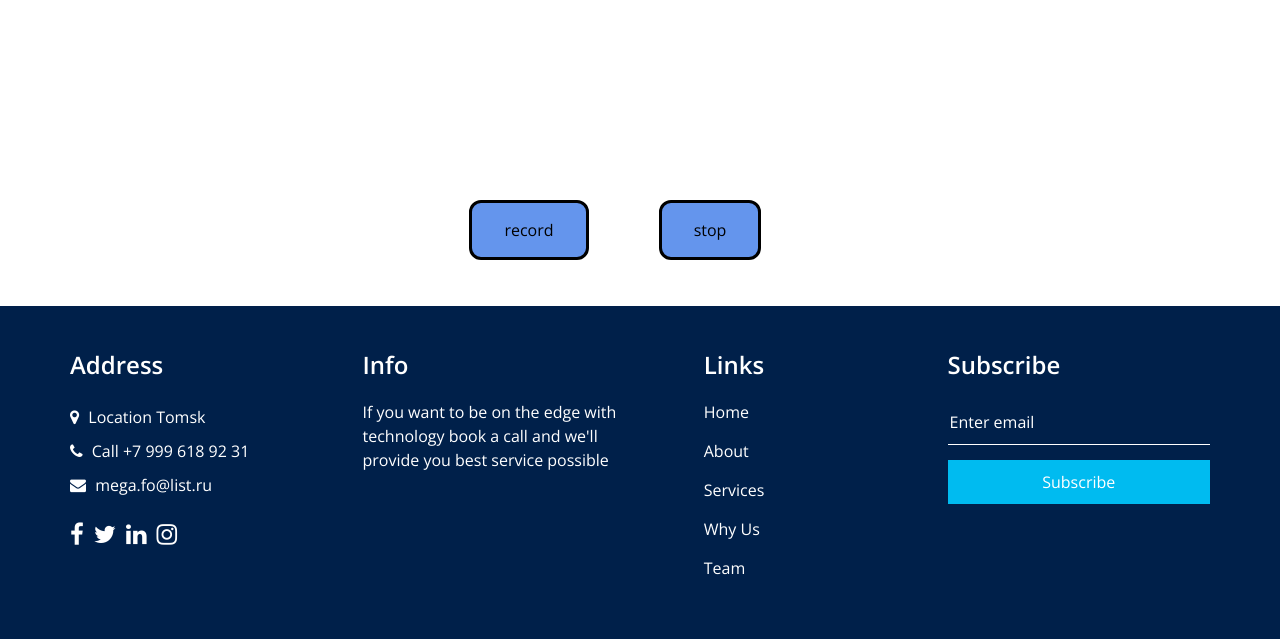
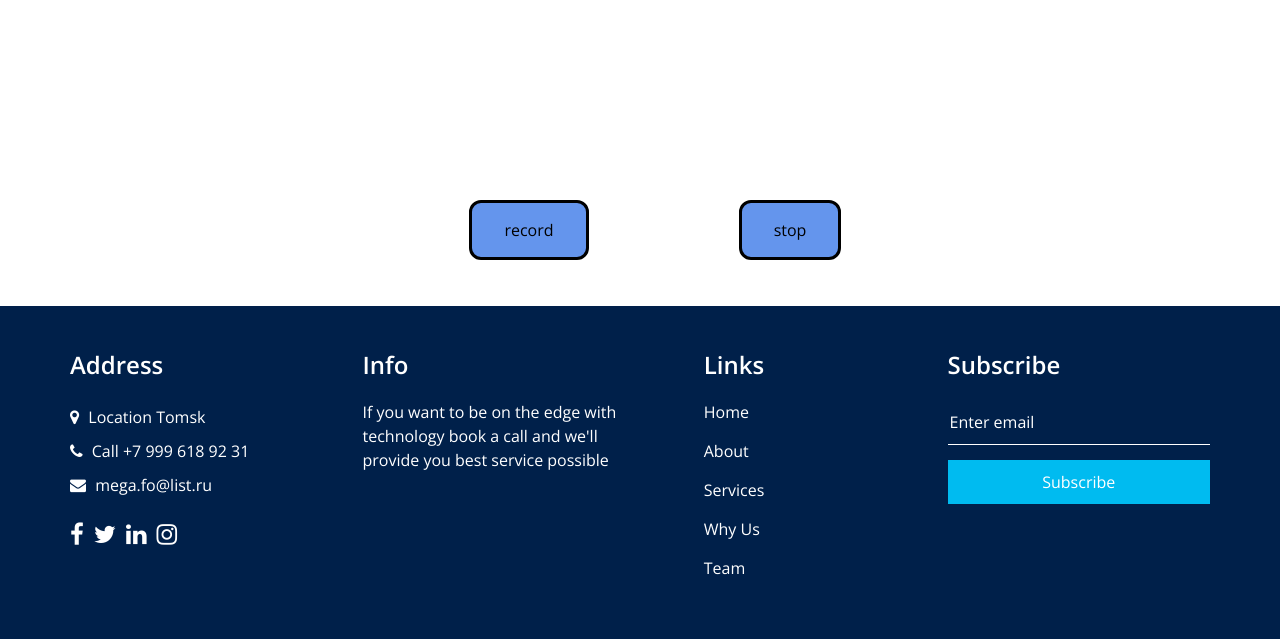
Before and after one commit to Roman12322/DoubleCheck, a Django app: template main/templates/main/main.html in a window 1280 px wide; the page is wider, and only the part inside the window is pictured. Shown: the part 235-874 px from the top of that part. Run offline with Django 3.2, Linux system fonts and the light colour scheme; the template is opened without the code that fills it, so the values that code supplies are empty; some libraries are stand-ins or nearby versions.

Commit message:
trying to fix .css v17

```diff
--- a/static/main/css/style.css
+++ b/static/main/css/style.css
@@ -634,7 +634,7 @@ a:focus {
 .stop-button {
   position: absolute;
   top: 435px;
-  left: 70px;
+  left: 150px;
 }
 .record-button {
   position: absolute;
```
